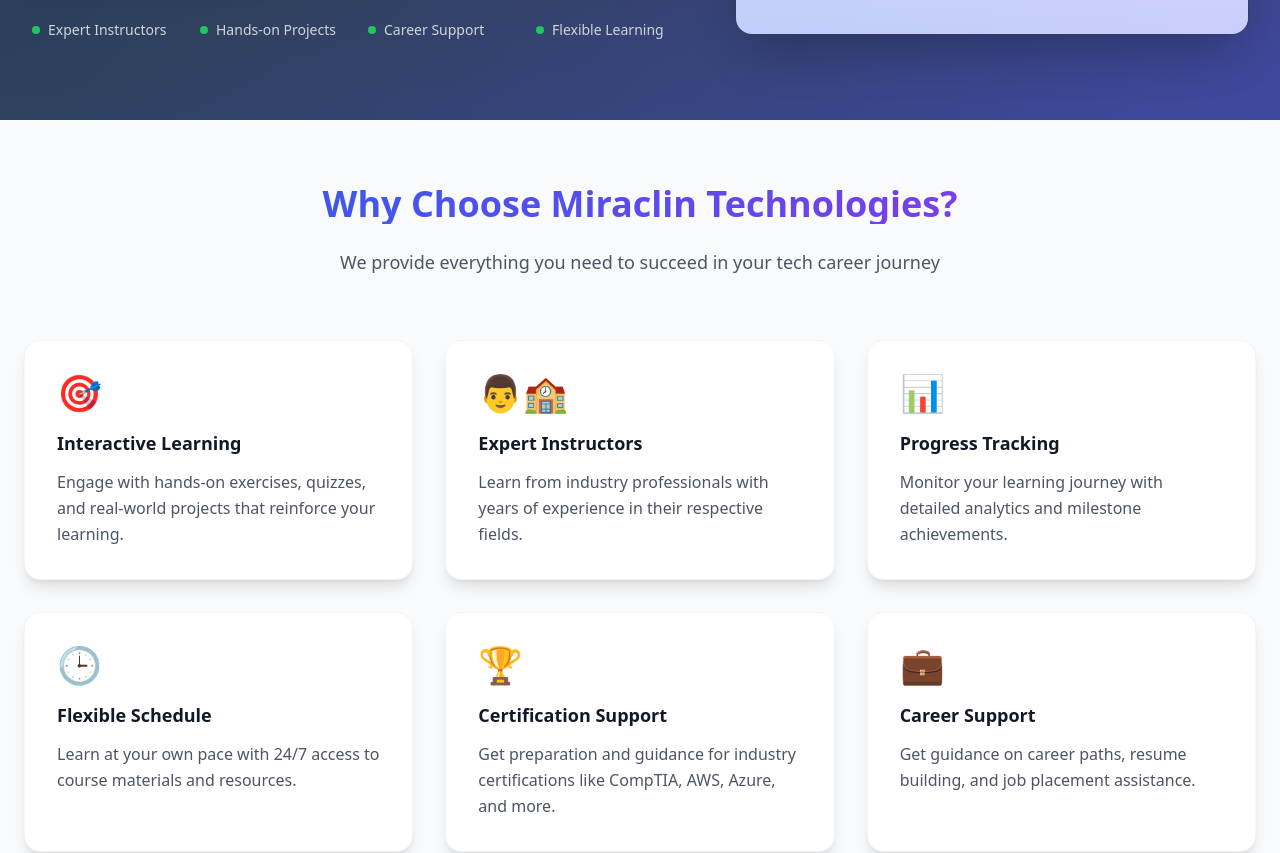
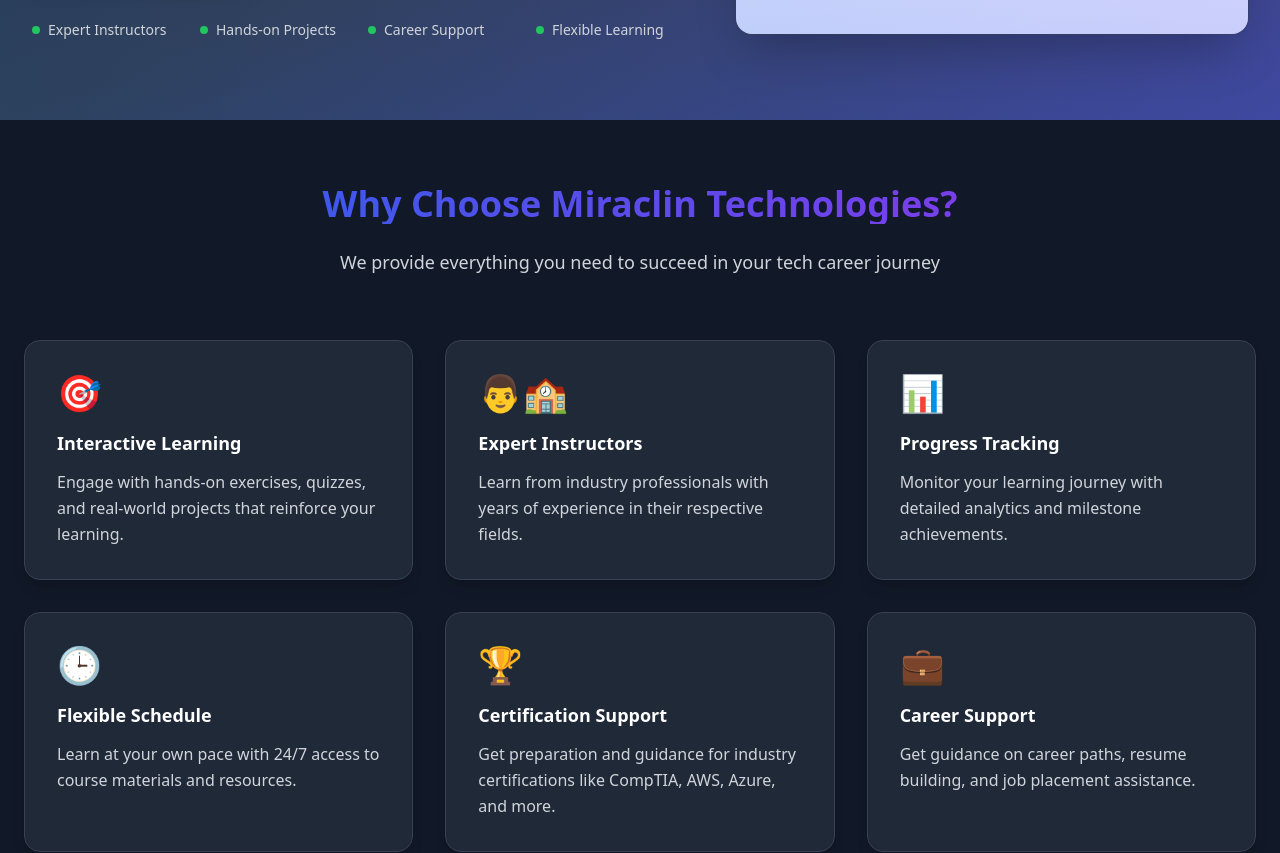
Before and after one commit to miracl-in/miracl-in.github.io, a Next.js app: page / in a window 1280 px wide. Shown: the part 520-1373 px from the top of the page. Built offline with nearby package versions, Linux system fonts and the light colour scheme.

Commit message:
Update FeaturesSection.tsx

```diff
--- a/components/FeaturesSection.tsx
+++ b/components/FeaturesSection.tsx
@@ -33,13 +33,13 @@ const features = [
 
 export default function FeaturesSection() {
   return (
-    <section className="py-16 bg-gray-50">
+    <section className="py-16 bg-gray-50 dark:bg-gray-900">
       <div className="max-w-7xl mx-auto px-6">
         <div className="text-center mb-16">
           <h2 className="text-2xl md:text-3xl lg:text-4xl font-bold mb-4 md:mb-6 bg-gradient-to-r from-blue-600 to-purple-600 bg-clip-text text-transparent">
             Why Choose Miraclin Technologies?
           </h2>
-          <p className="text-base md:text-lg text-gray-600 max-w-3xl mx-auto px-4">
+          <p className="text-base md:text-lg text-gray-600 dark:text-gray-300 max-w-3xl mx-auto px-4">
             We provide everything you need to succeed in your tech career journey
           </p>
         </div>
@@ -48,13 +48,13 @@ export default function FeaturesSection() {
           {features.map((feature, index) => (
             <div
               key={index}
-              className="bg-white p-6 md:p-8 rounded-2xl shadow-lg hover:shadow-xl transition-all duration-300 transform hover:-translate-y-2 border border-gray-100"
+              className="bg-white dark:bg-gray-800 p-6 md:p-8 rounded-2xl shadow-lg hover:shadow-xl transition-all duration-300 transform hover:-translate-y-2 border border-gray-100 dark:border-gray-700"
             >
               <div className="text-4xl mb-4">{feature.icon}</div>
-              <h3 className="text-base md:text-lg font-bold mb-3 text-gray-900">
+              <h3 className="text-base md:text-lg font-bold mb-3 text-gray-900 dark:text-white">
                 {feature.title}
               </h3>
-              <p className="text-gray-600 leading-relaxed">
+              <p className="text-gray-600 dark:text-gray-300 leading-relaxed">
                 {feature.description}
               </p>
             </div>
```
